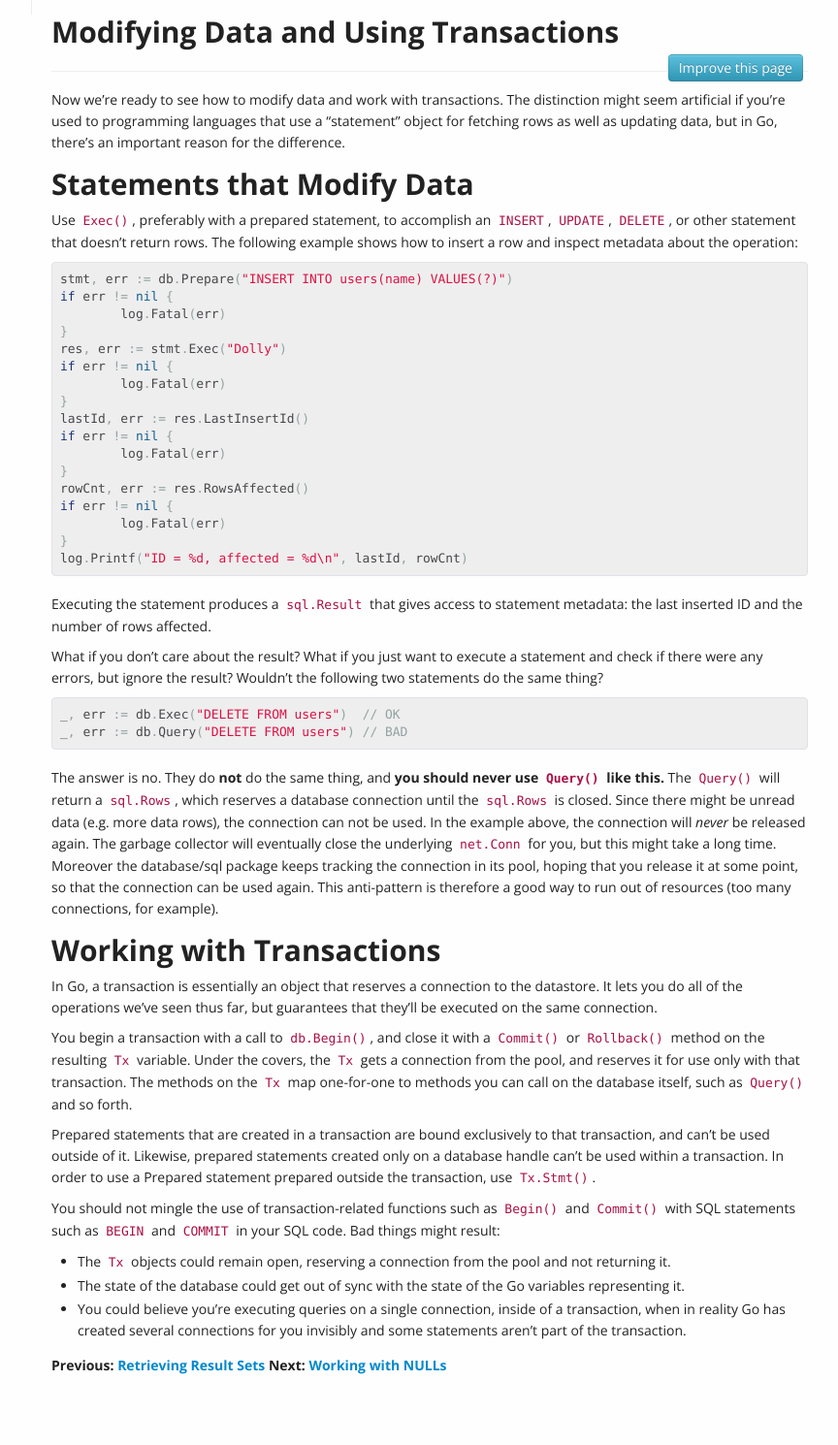
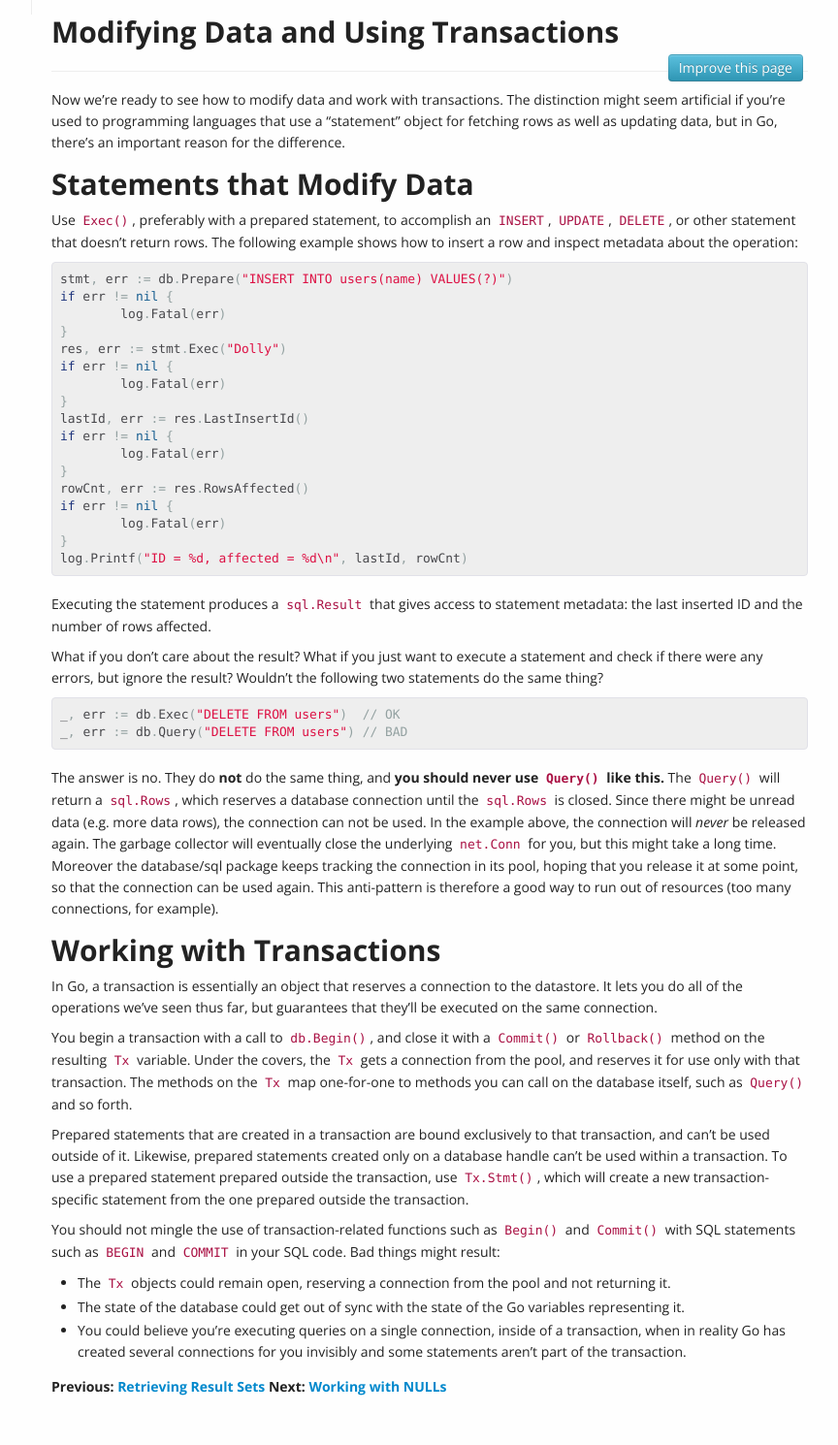
Before and after one commit to VividCortex/go-database-sql-tutorial, a Jekyll site: the page built from modifying.md, in a window 1280 px wide. Shown: the whole page at 97% size, without its empty margins (277-1141 px from the left). Built offline with Jekyll 4.4.1, drawn with Linux system fonts in a browser that asks for light colours; before the commit the page ends 1468 px from its top, so only the background shows below that.

Commit message:
Minor tweaks

```diff
--- a/modifying.md
+++ b/modifying.md
@@ -74,8 +74,10 @@ can call on the database itself, such as `Query()` and so forth.
 
 Prepared statements that are created in a transaction are bound exclusively to
 that transaction, and can't be used outside of it. Likewise, prepared statements
-created only on a database handle can't be used within a transaction. In order to
-use a Prepared statement prepared outside the transaction, use `Tx.Stmt()`.
+created only on a database handle can't be used within a transaction. To
+use a prepared statement prepared outside the transaction, use `Tx.Stmt()`,
+which will create a new transaction-specific statement from the one prepared
+outside the transaction.
 
 You should not mingle the use of transaction-related functions such as `Begin()`
 and `Commit()` with SQL statements such as `BEGIN` and `COMMIT` in your SQL
```
Also changed, not shown: retrieving.md (+3 -0 lines), surprises.md (+4 -1 lines).
